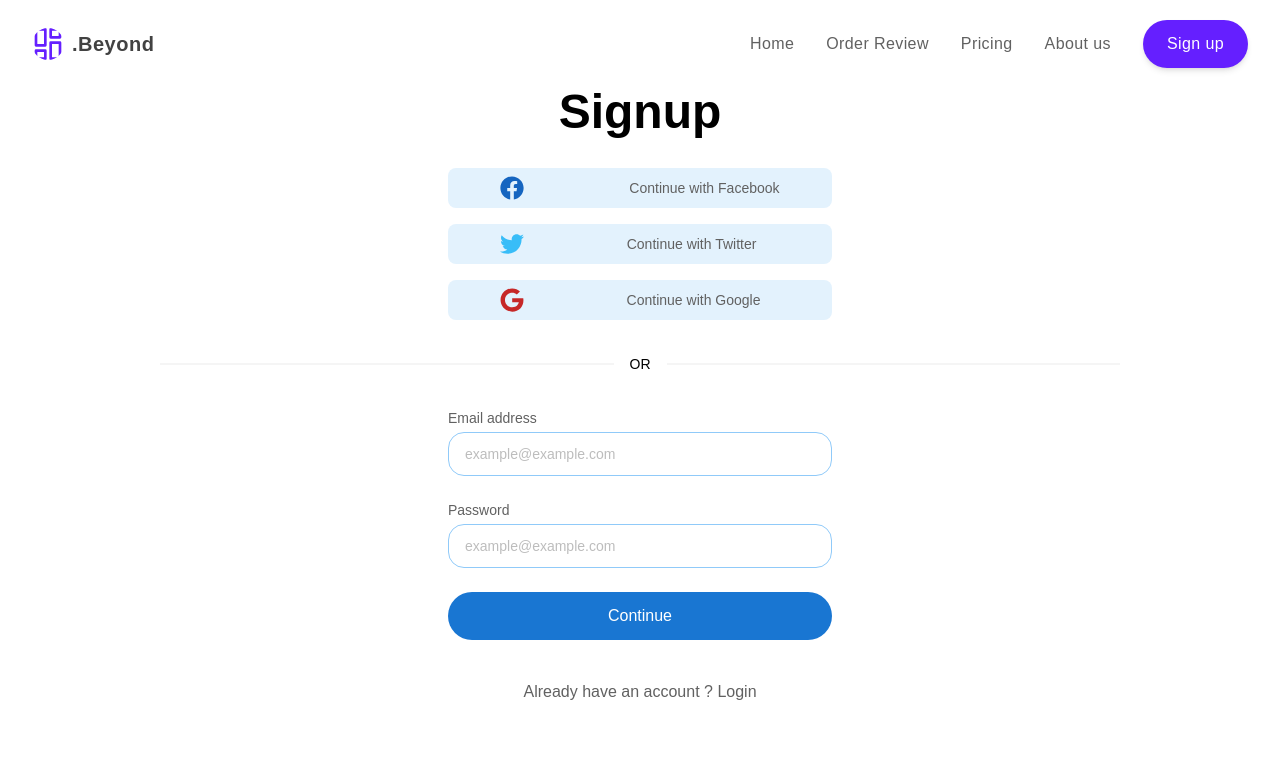
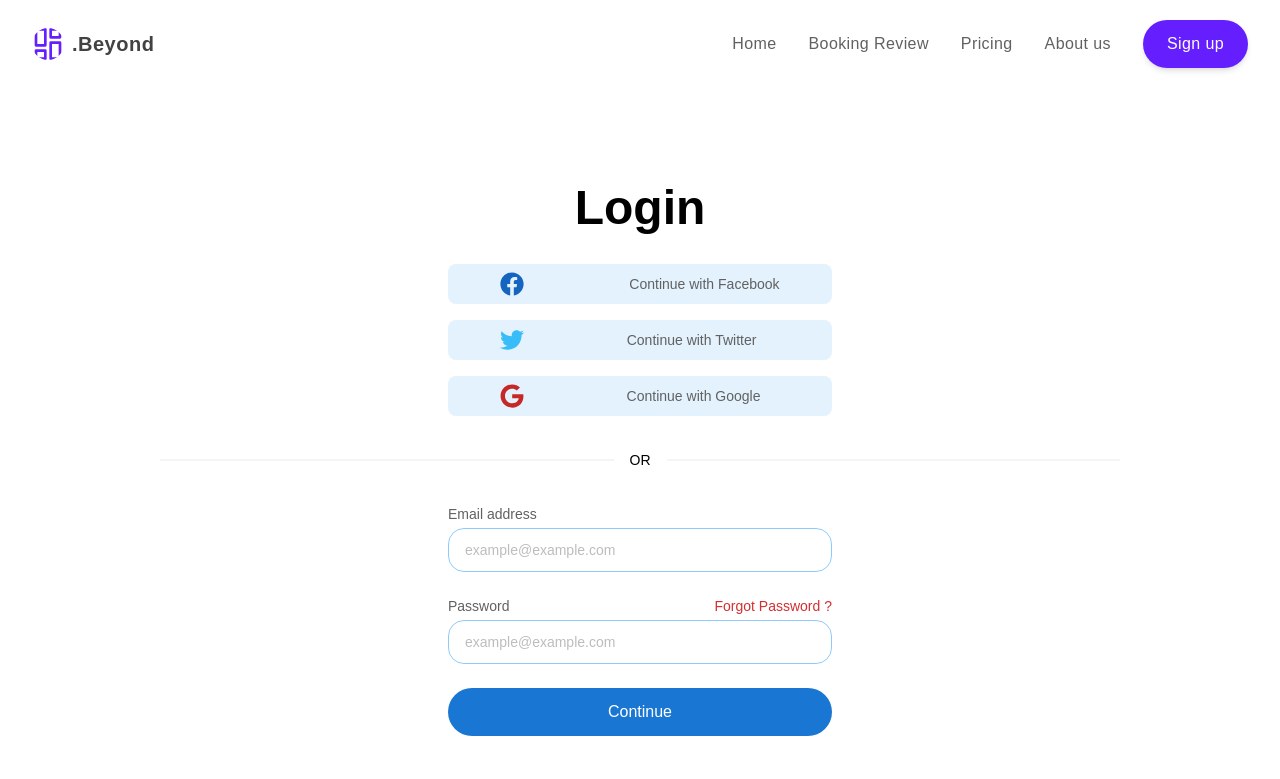
Before and after one commit to AlifSakib/beyond-the-horizon, a React (Create React App) app: page /login in a window 1280 px wide. Shown: the top 779 px of the page. Built offline with nearby package versions, Linux system fonts and the light colour scheme.

Commit message:
added content and header section

```diff
--- a/package.json
+++ b/package.json
@@ -10,6 +10,7 @@
     "react": "^18.2.0",
     "react-dom": "^18.2.0",
     "react-icons": "^4.6.0",
+    "react-router-dom": "^6.4.2",
     "react-scripts": "5.0.1",
     "web-vitals": "^2.1.4"
   },
--- a/src/App.js
+++ b/src/App.js
@@ -1,14 +1,11 @@
+import { RouterProvider } from "react-router-dom";
 import "./App.css";
-import { Content } from "./Components/Header/Content/Content";
-import NavBar from "./Components/NavBar/NavBar";
-import SignUP from "./Components/Pages/SignUp/SignUP";
+import { router } from "./routes/router";
 
 function App() {
   return (
     <div className="App font-Poppins">
-      <NavBar></NavBar>
-      <SignUP></SignUP>
-      <Content></Content>
+      <RouterProvider router={router}></RouterProvider>
     </div>
   );
 }
--- /dev/null
+++ b/src/Components/BookingReview/BookingReview.js
@@ -0,0 +1,7 @@
+import React from "react";
+
+const BookingReview = () => {
+  return <div>This is Booking Review</div>;
+};
+
+export default BookingReview;
--- a/src/Components/Header/Content/Content.js
+++ b/src/Components/Header/Content/Content.js
@@ -3,6 +3,7 @@ import image2 from "../assets/image-2.jpg";
 import image3 from "../assets/image-3.jpg";
 export const Content = () => {
   return (
+    <div>
       <div className="px-4 py-16 mx-auto sm:max-w-xl md:max-w-full lg:max-w-screen-xl md:px-24 lg:px-8 lg:py-20 font-Poppins">
         <div className="grid gap-10 lg:grid-cols-2">
           <div className="flex flex-col justify-center md:pr-8 xl:pr-0 lg:max-w-lg">
@@ -96,5 +97,6 @@ export const Content = () => {
           </div>
         </div>
       </div>
+    </div>
   );
 };
--- /dev/null
+++ b/src/Components/Home/Home.js
@@ -0,0 +1,14 @@
+import React from "react";
+import { Content } from "../Header/Content/Content";
+import Places from "../Pages/Places/Places";
+
+const Home = () => {
+  return (
+    <div>
+      <Content></Content>
+      <Places></Places>
+    </div>
+  );
+};
+
+export default Home;
--- a/src/Components/NavBar/NavBar.js
+++ b/src/Components/NavBar/NavBar.js
@@ -1,4 +1,5 @@
 import React, { useState } from "react";
+import { Link } from "react-router-dom";
 
 const Header = () => {
   const [isMenuOpen, setIsMenuOpen] = useState(false);
@@ -33,24 +34,24 @@ const Header = () => {
           </a>
           <ul class="flex items-center hidden space-x-8 lg:flex">
             <li>
-              <a
-                href="/"
+              <Link
+                to="/"
                 aria-label="Our product"
                 title="Our product"
                 class="font-medium tracking-wide text-gray-700 transition-colors duration-200 hover:text-deep-purple-accent-400"
               >
                 Home
-              </a>
+              </Link>
             </li>
             <li>
-              <a
-                href="/"
+              <Link
+                to="/booking"
                 aria-label="Our product"
                 title="Our product"
                 class="font-medium tracking-wide text-gray-700 transition-colors duration-200 hover:text-deep-purple-accent-400"
               >
-                Order Review
-              </a>
+                Booking Review
+              </Link>
             </li>
             <li>
               <a
@@ -73,14 +74,14 @@ const Header = () => {
               </a>
             </li>
             <li>
-              <a
-                href="/"
+              <Link
+                to="/signup"
                 class="inline-flex items-center justify-center h-12 px-6 font-medium tracking-wide text-white transition duration-200 shadow-md bg-deep-purple-accent-400 hover:bg-deep-purple-accent-700 focus:shadow-outline focus:outline-none rounded-full"
                 aria-label="Sign up"
                 title="Sign up"
               >
                 Sign up
-              </a>
+              </Link>
             </li>
           </ul>
           <div class="lg:hidden">
--- a/src/Components/Pages/LogIn/LogIn.js
+++ b/src/Components/Pages/LogIn/LogIn.js
@@ -1,10 +1,11 @@
 import React from "react";
 import { FaFacebook, FaGoogle, FaTwitter } from "react-icons/fa";
+import { Link } from "react-router-dom";
 const LogIn = () => {
   return (
-    <div className="mx-auto space-y-8 container">
+    <div className="mx-auto space-y-8 container mt-24">
       <div className="text-5xl font-bold">
-        <h1>Signup</h1>
+        <h1>Login</h1>
       </div>
       <div className="flex flex-col items-center space-y-4">
         <div className=" flex justify-around items-center w-96 py-2 rounded-lg hover:-translate-y-1 transition-transform cursor-pointer bg-blue-50 ease ">
@@ -58,7 +59,7 @@ const LogIn = () => {
             </div>
             <input
               type="email"
-              className="block w-96 border border-blue-200 focu bg-white rounded-2xl text-sm font-normal h-11 px-4 py-3 mt-1"
+              className="block w-96 border border-blue-200 focu bg-white rounded-2xl text-sm font-normal h-11 px-4 py-3 mt-1 outline-none"
               placeholder="example@example.com"
             />
           </label>
@@ -72,7 +73,15 @@ const LogIn = () => {
           </button>
         </form>
         <div className="text-center mt-10 text-gray-700">
-          <p>New user? Create an account</p>
+          <p>
+            New user?{" "}
+            <Link
+              to="/signup"
+              className="underline underline-offset-4 text-blue-700 hover:text-violet-700"
+            >
+              Create an account
+            </Link>
+          </p>
         </div>
       </div>
     </div>
--- /dev/null
+++ b/src/Components/Pages/Places/Places.js
@@ -0,0 +1,14 @@
+import React from "react";
+
+const Places = () => {
+  return (
+    <div>
+      <div>
+        <h1>Recomended Places to stay</h1>
+        <p>Popular places to stay that we recommends for you</p>
+      </div>
+    </div>
+  );
+};
+
+export default Places;
--- a/src/Components/Pages/SignUp/SignUP.js
+++ b/src/Components/Pages/SignUp/SignUP.js
@@ -1,8 +1,9 @@
 import React from "react";
 import { FaFacebook, FaGoogle, FaTwitter } from "react-icons/fa";
+import { Link } from "react-router-dom";
 const SignUP = () => {
   return (
-    <div className="mx-auto space-y-8 container">
+    <div className="mx-auto space-y-8 container mt-24">
       <div className="text-5xl font-bold">
         <h1>Signup</h1>
       </div>
@@ -54,7 +55,7 @@ const SignUP = () => {
 
             <input
               type="email"
-              className="block w-96 border border-blue-200 focu bg-white rounded-2xl text-sm font-normal h-11 px-4 py-3 mt-1"
+              className="block w-96 border border-blue-200 focu bg-white rounded-2xl text-sm font-normal h-11 px-4 py-3 mt-1 outline-none"
               placeholder="example@example.com"
             />
           </label>
@@ -68,7 +69,15 @@ const SignUP = () => {
           </button>
         </form>
         <div className="text-center mt-10 text-gray-700">
-          <p>Already have an account ? Login</p>
+          <p>
+            Already have an account ?{" "}
+            <Link
+              to="/login"
+              className="underline underline-offset-4 text-blue-700 hover:text-violet-700"
+            >
+              Login
+            </Link>
+          </p>
         </div>
       </div>
     </div>
--- /dev/null
+++ b/src/Layout/Root.js
@@ -0,0 +1,13 @@
+import React from "react";
+import { Outlet } from "react-router-dom";
+import NavBar from "../Components/NavBar/NavBar";
+const Root = () => {
+  return (
+    <div>
+      <NavBar></NavBar>
+      <Outlet></Outlet>
+    </div>
+  );
+};
+
+export default Root;
--- /dev/null
+++ b/src/routes/router.js
@@ -0,0 +1,30 @@
+import { createBrowserRouter } from "react-router-dom";
+import BookingReview from "../Components/BookingReview/BookingReview";
+import Home from "../Components/Home/Home";
+import LogIn from "../Components/Pages/LogIn/LogIn";
+import SignUp from "../Components/Pages/SignUp/SignUP";
+import Root from "../Layout/Root";
+export const router = createBrowserRouter([
+  {
+    path: "/",
+    element: <Root></Root>,
+    children: [
+      {
+        path: "/",
+        element: <Home></Home>,
+      },
+      {
+        path: "/booking",
+        element: <BookingReview></BookingReview>,
+      },
+      {
+        path: "/signup",
+        element: <SignUp></SignUp>,
+      },
+      {
+        path: "/login",
+        element: <LogIn></LogIn>,
+      },
+    ],
+  },
+]);
```
Also changed, not shown: 1 other file (tests, documents, lock files or other folders). Lines whose indentation alone changed are shown as unchanged.
